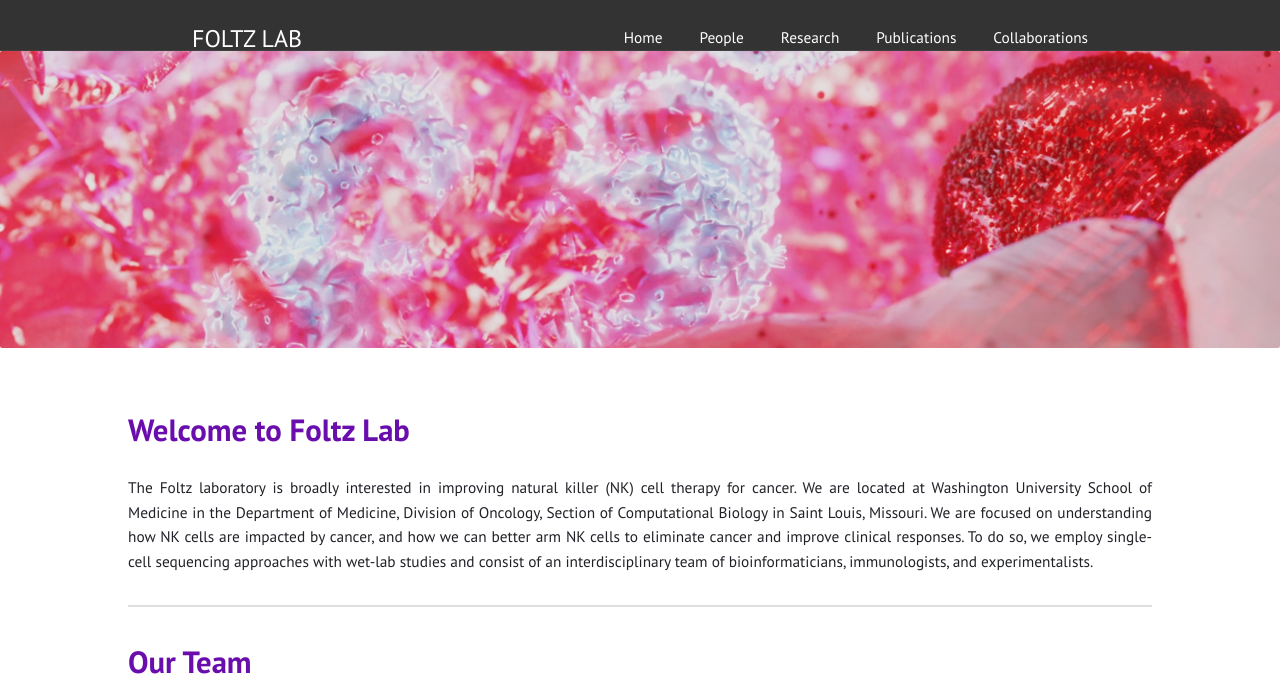
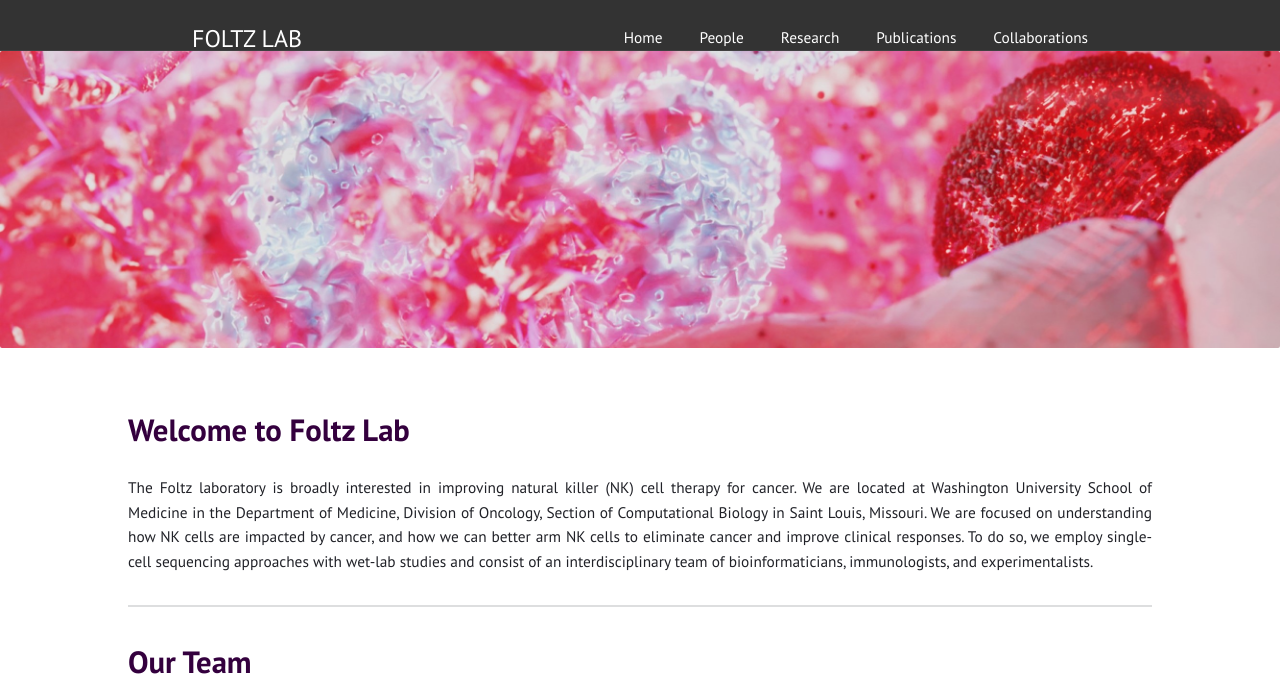
Before and after one commit to Foltz-Lab/Foltz-Lab.github.io, a Jekyll site: the page built from index.html, in a window 1280 px wide. Shown: the top 688 px of the page. Built offline with Jekyll 4.4.1, drawn with Linux system fonts in a browser that asks for light colours; grey boxes are pictures that could not be loaded.

Commit message:
Update index.html

```diff
--- a/index.html
+++ b/index.html
@@ -13,13 +13,13 @@ title: "Home"
 <!-- Content Container -->
 <div style="width: 80%; max-width: 1200px; margin: 0 auto; padding: 1.5em;">
 
-  <h1 style="color: #6A0DAD;" >Welcome to Foltz Lab</h1>
+  <h1 style="color: #34003e;" >Welcome to Foltz Lab</h1>
 
   <p>The Foltz laboratory is broadly interested in improving natural killer (NK) cell therapy for cancer. We are located at Washington University School of Medicine in the Department of Medicine, Division of Oncology, Section of Computational Biology in Saint Louis, Missouri. We are focused on understanding how NK cells are impacted by cancer, and how we can better arm NK cells to eliminate cancer and improve clinical responses. To do so, we employ single-cell sequencing approaches with wet-lab studies and consist of an interdisciplinary team of bioinformaticians, immunologists, and experimentalists.</p>
 
   <hr>
 
-  <h1 style="color: #6A0DAD;" >Our Team</h1>
+  <h1 style="color: #34003e;" >Our Team</h1>
   <div style="text-align: center;">
     <img src="https://raw.githubusercontent.com/VedaVangala/VedaVangala.github.io/main/lab_mem.jpg"
          alt="Foltz Lab Team"
@@ -28,7 +28,7 @@ title: "Home"
 
   <hr>
 
-  <h1 style="color: #6A0DAD;" >Thanks to our funding organizations!</h1>
+  <h1 style="color: #34003e;" >Thanks to our funding organizations!</h1>
   <div style="display: flex; justify-content: center; gap: 20px;">
     <div style="flex: 1; text-align: center;">
       <img src="/images/NIH.png" alt="NIH" style="max-width: 100%; height: auto;">
```
